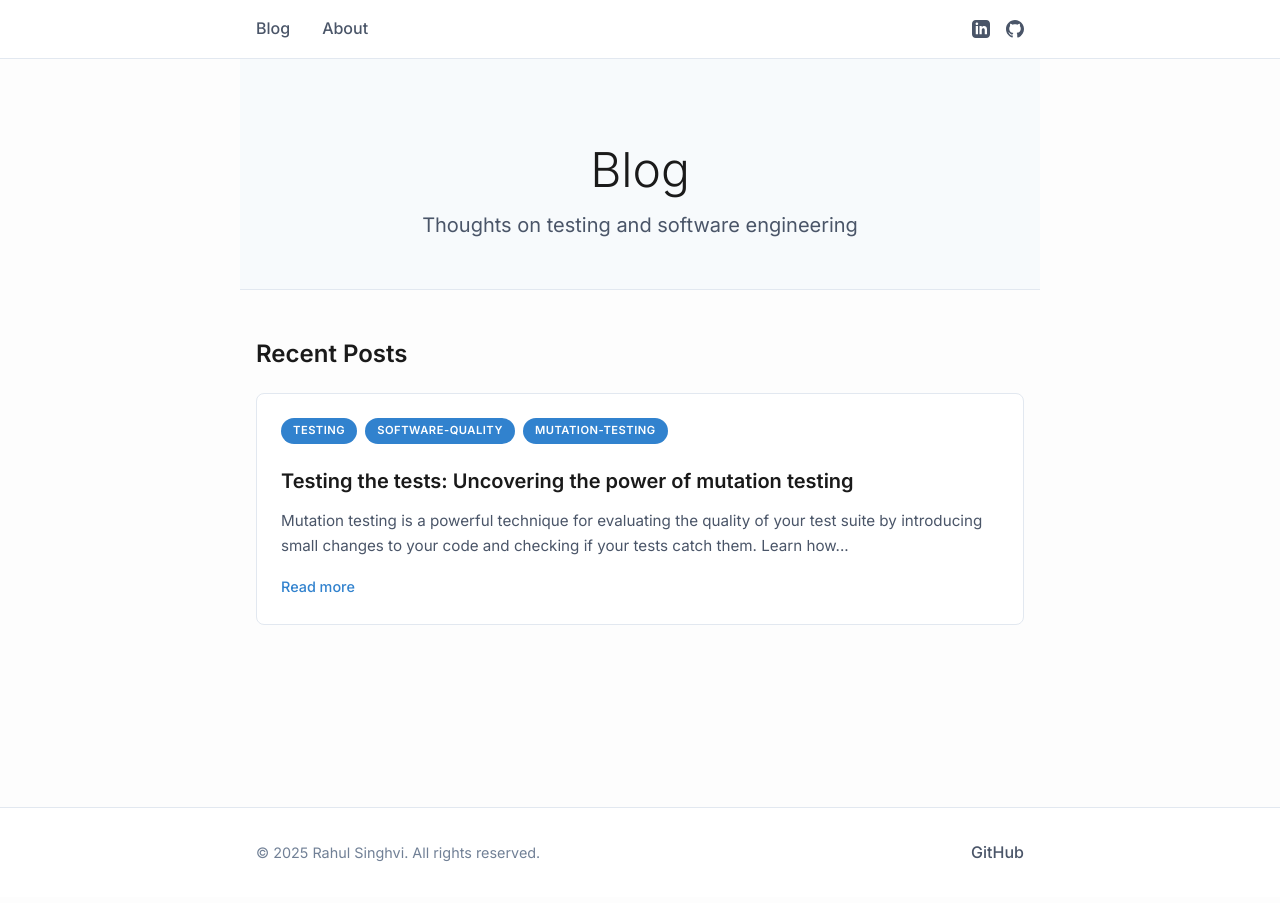
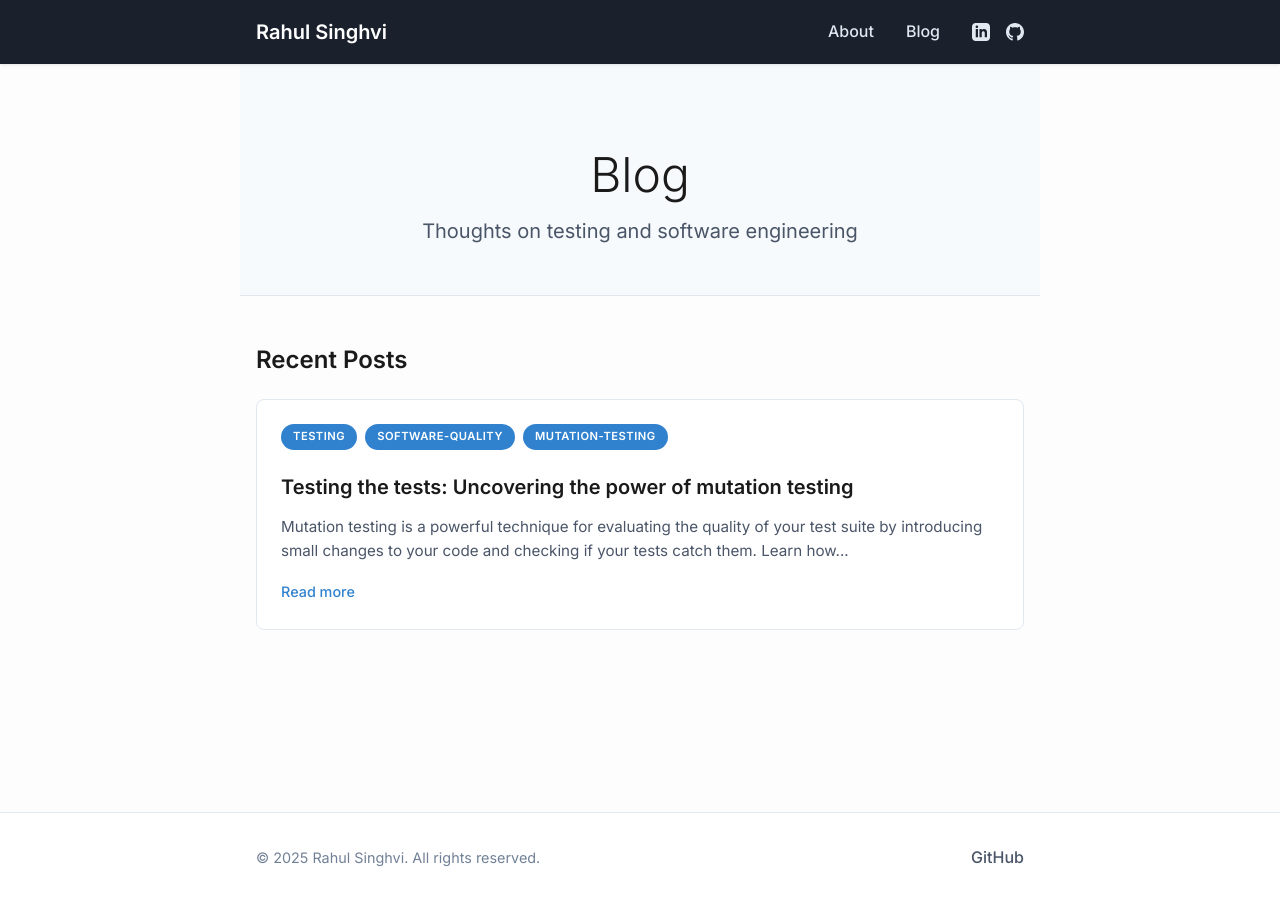
Before and after one commit to rsinghvi/articles, a Jekyll site: the page built from index.html, in a window 1280 px wide. Built offline with Jekyll 4.4.1, drawn with Linux system fonts in a browser that asks for light colours.

Commit message:
Add dark header background and site name

```diff
--- a/_layouts/default.html
+++ b/_layouts/default.html
@@ -23,10 +23,11 @@
 <body>
     <header class="site-header">
         <div class="wrapper">
+            <a class="site-title" href="{{ '/' | relative_url }}">Rahul Singhvi</a>
             <nav class="site-nav">
                 <div class="trigger">
+                    <a class="page-link" href="{{ '/about' | relative_url }}">About</a>
                     <a class="page-link" href="{{ '/' | relative_url }}">Blog</a>
-                    <a class="page-link" href="{{ '/about' | relative_url }}">About</a>
                 </div>
                 <div class="social-icons">
                     {% if site.linkedin_username %}
--- a/_sass/_layout.scss
+++ b/_sass/_layout.scss
@@ -7,26 +7,39 @@
 
 /* Header */
 .site-header {
-  border-bottom: 1px solid #e2e8f0;
-  background-color: #ffffff;
+  border-bottom: none;
+  background-color: #1a202c;
   padding: 1rem 0;
   position: sticky;
   top: 0;
   z-index: 100;
+  box-shadow: 0 1px 3px rgba(0, 0, 0, 0.1);
+}
+
+.site-header .wrapper {
+  display: flex;
+  justify-content: space-between;
+  align-items: center;
 }
 
 .site-title {
-  font-size: 1.5rem;
+  font-size: 1.25rem;
   font-weight: 600;
-  color: #1a1a1a;
+  color: #ffffff;
   text-decoration: none;
-  float: left;
+  transition: color 0.2s ease;
+}
+
+.site-title:hover {
+  color: #e2e8f0;
+  text-decoration: none;
 }
 
 .site-nav {
   display: flex;
-  justify-content: space-between;
+  justify-content: flex-end;
   align-items: center;
+  gap: 2rem;
 }
 
 .site-nav .trigger {
@@ -36,12 +49,14 @@
 }
 
 .site-nav .page-link {
-  color: #4a5568;
+  color: #e2e8f0;
   font-weight: 500;
+  transition: color 0.2s ease;
 }
 
 .site-nav .page-link:hover {
-  color: #1a1a1a;
+  color: #ffffff;
+  text-decoration: none;
 }
 
 .social-icons {
@@ -54,20 +69,13 @@
   display: inline-flex;
   align-items: center;
   justify-content: center;
-  color: #4a5568;
+  color: #e2e8f0;
   transition: color 0.2s ease;
 }
 
 .social-icon-link:hover {
-  color: #1a1a1a;
+  color: #ffffff;
   text-decoration: none;
-}
-
-/* Clear floats */
-.site-header::after {
-  content: "";
-  display: table;
-  clear: both;
 }
 
 /* Main content */
```
